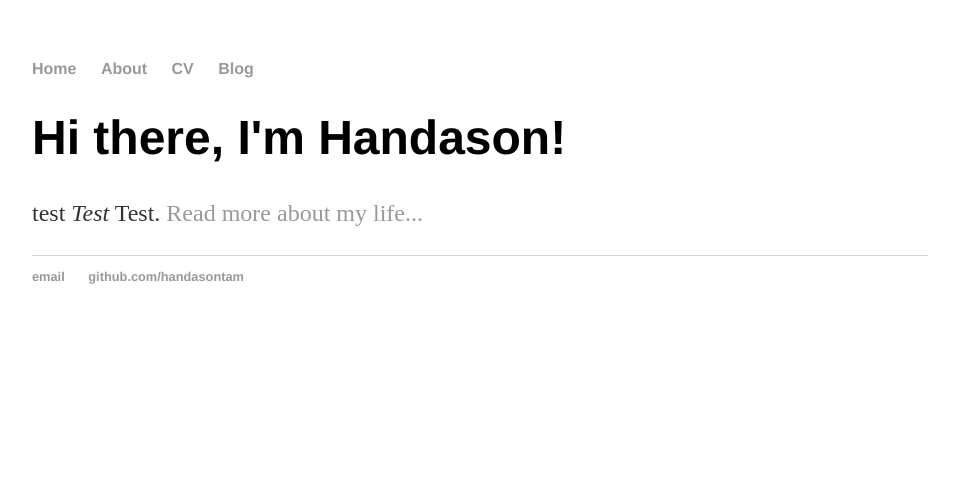
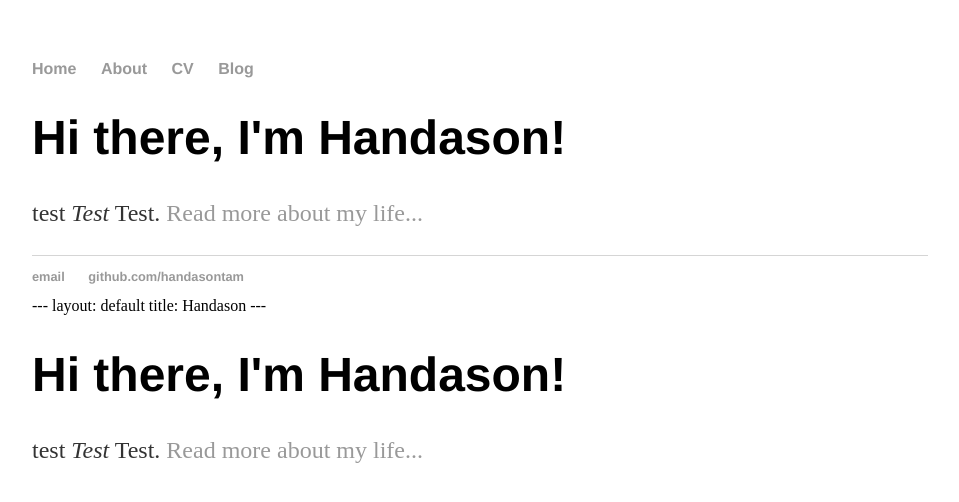
Before and after one commit to handasontam/handasontam.github.io, a Jekyll site: the page index.html, which Jekyll copies as it is, in a window 1280 px wide. Shown: the top 502 px of the page, without its empty margins (160-1119 px from the left). Built offline with Jekyll 4.4.1, drawn with Linux system fonts in a browser that asks for light colours.

Commit message:
Update index.html
test

```diff
--- a/index.html
+++ b/index.html
@@ -28,3 +28,13 @@
 		</footer>
 	</body>
 </html>
+
+
+---
+layout: default
+title: Handason
+---
+<div class="blurb">
+	<h1>Hi there, I'm Handason!</h1>
+	<p>test <em>Test</em> Test. <a href="/about">Read more about my life...</a></p>
+</div><!-- /.blurb -->
```
